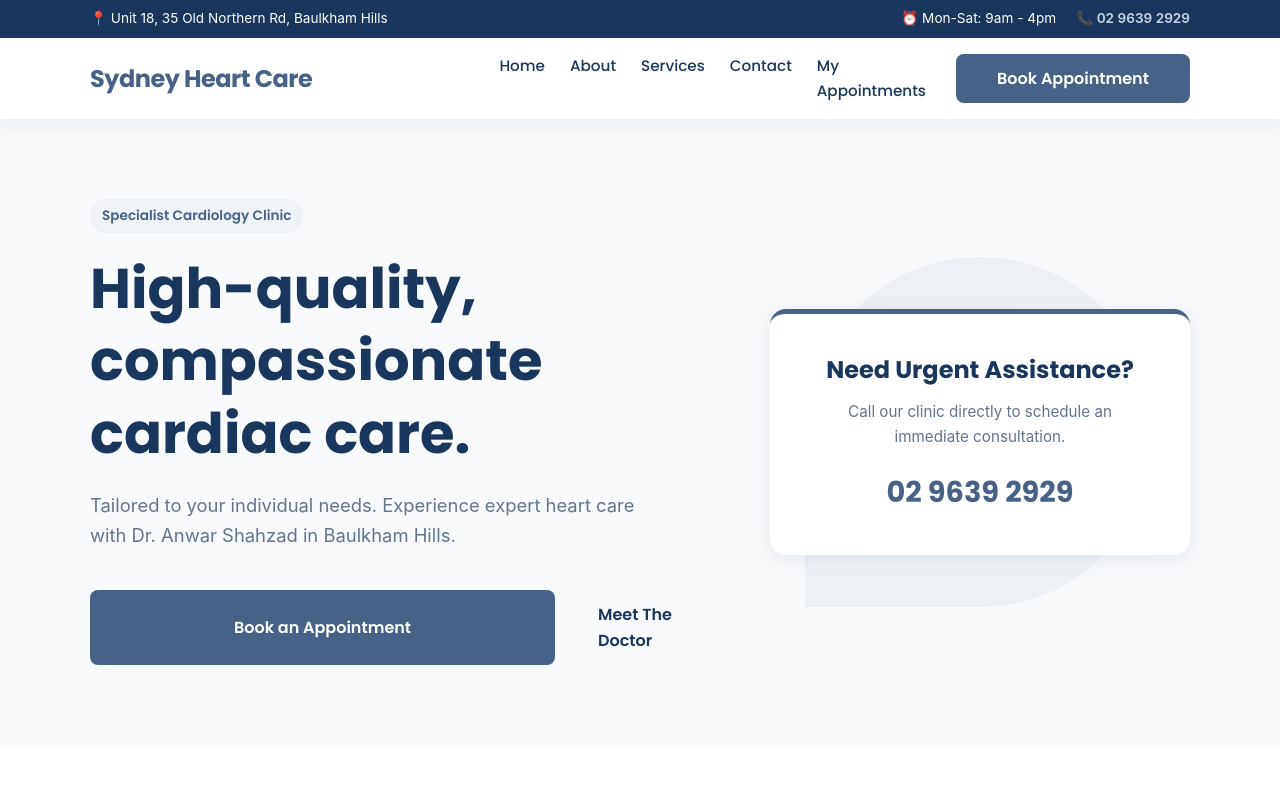
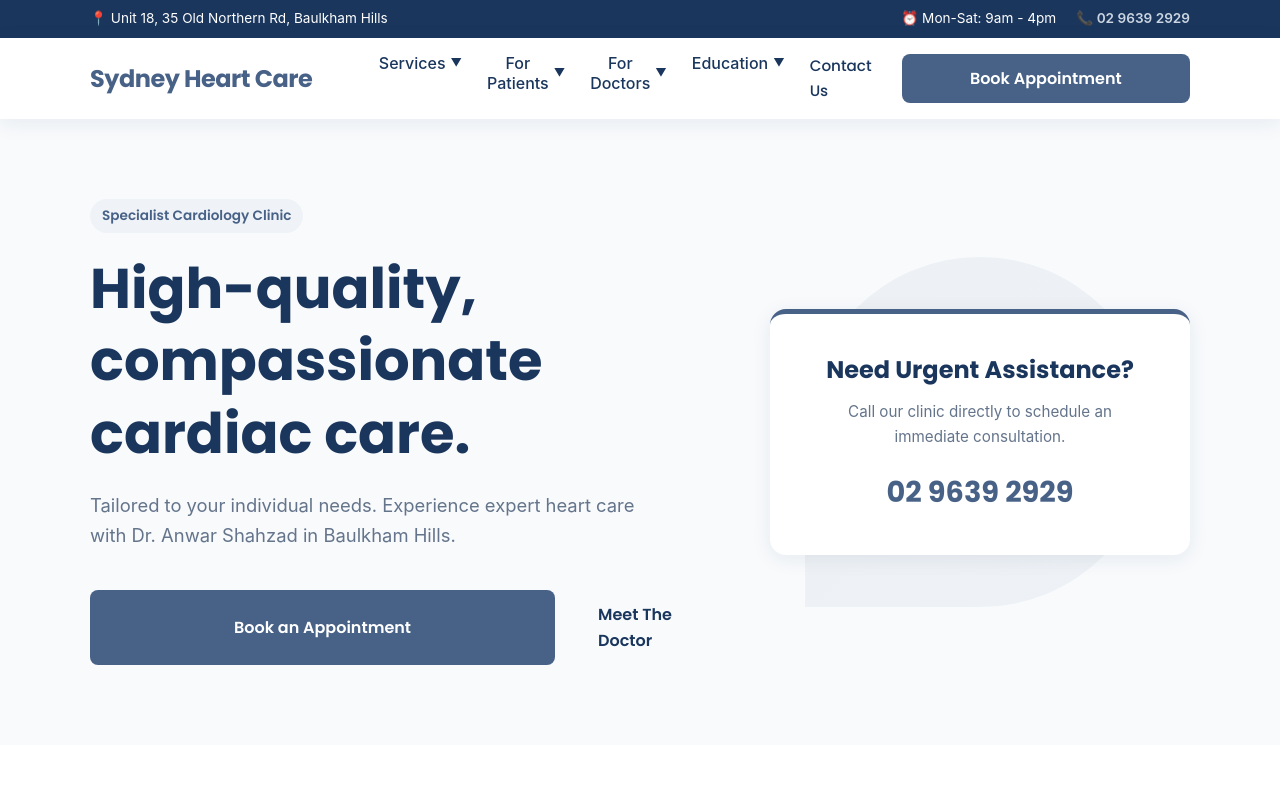
Before and after one commit to Vvk0105/Sydney_Heart_Care_Public, a React (Vite) app: page / in a window 1280 px wide. Shown: the top 800 px of the page. Built offline with nearby package versions, Linux system fonts and the light colour scheme; no server answers.

Commit message:
All pages added

```diff
--- a/src/pages/HomePage.jsx
+++ b/src/pages/HomePage.jsx
@@ -1,11 +1,9 @@
-import React, { useState, useEffect } from 'react';
+import React, { useEffect } from 'react';
+import Header from '../components/Header';
 import { Link } from 'react-router-dom';
 
-const HomePage = (currentPage = '') => {
-    const [mobileMenuOpen, setMobileMenuOpen] = useState(false);
-
+const HomePage = () => {
     useEffect(() => {
-        // Intersection Observer for scroll animations
         const animatedElements = document.querySelectorAll('.fade-in');
         const observer = new IntersectionObserver(
             (entries) => {
@@ -26,75 +24,9 @@ const HomePage = (currentPage = '') => {
         return () => observer.disconnect();
     }, []);
 
-    const toggleMobileMenu = () => {
-        setMobileMenuOpen(!mobileMenuOpen);
-    };
-
-    const scrollToSection = (e, sectionId) => {
-        e.preventDefault();
-        const target = document.querySelector(sectionId);
-        if (target) {
-            const headerOffset = 80;
-            const elementPosition = target.getBoundingClientRect().top;
-            const offsetPosition = elementPosition + window.pageYOffset - headerOffset;
-            window.scrollTo({
-                top: offsetPosition,
-                behavior: 'smooth',
-            });
-        }
-        setMobileMenuOpen(false);
-    };
-
     return (
         <div>
-            {/* Top Bar */}
-            <div className="top-bar">
-                <div className="container top-bar-inner">
-                    <div className="top-bar-left">
-                        <span>📍 Unit 18, 35 Old Northern Rd, Baulkham Hills</span>
-                    </div>
-                    <div className="top-bar-right">
-                        <span>⏰ Mon-Sat: 9am - 4pm</span>
-                        <span className="highlight-contact">📞 02 9639 2929</span>
-                    </div>
-                </div>
-            </div>
-
-            {/* Header */}
-            <header className="header" id="header">
-                <div className="container nav-container">
-                    <div className="brand">
-                        <h1 className="logo-text">Sydney Heart Care</h1>
-                    </div>
-
-                    <button
-                        className="mobile-toggle"
-                        id="mobile-toggle"
-                        aria-label="Toggle Menu"
-                        onClick={toggleMobileMenu}
-                    >
-                        <span></span>
-                        <span></span>
-                        <span></span>
-                    </button>
-
-                    <nav className={`main-nav ${mobileMenuOpen ? 'nav-open' : ''}`}>
-                        <ul className="nav-list">
-                            {/* <li><a href="#home" className="nav-link active" onClick={(e) => scrollToSection(e, '#home')}>Home</a></li>
-                            <li><a href="#about" className="nav-link" onClick={(e) => scrollToSection(e, '#about')}>About</a></li>
-                            <li><a href="#services" className="nav-link" onClick={(e) => scrollToSection(e, '#services')}>Services</a></li>
-                            <li><a href="#contact" className="nav-link" onClick={(e) => scrollToSection(e, '#contact')}>Contact</a></li>
-                            <li><Link to="/my-appointments" className="nav-link">My Appointments</Link></li> */}
-                            <li><Link to="/" className={`nav-link ${currentPage === 'home' ? 'active' : ''}`}>Home</Link></li>
-                            <li><Link to="/about" className={`nav-link ${currentPage === 'about' ? 'active' : ''}`}>About</Link></li>
-                            <li><Link to="/services" className={`nav-link ${currentPage === 'services' ? 'active' : ''}`}>Services</Link></li>
-                            <li><Link to="/contact" className={`nav-link ${currentPage === 'contact' ? 'active' : ''}`}>Contact</Link></li>
-                            <li><Link to="/my-appointments" className="nav-link">My Appointments</Link></li>
-                        </ul>
-                        <Link to="/book" className="btn btn-primary nav-btn">Book Appointment</Link>
-                    </nav>
-                </div>
-            </header>
+            <Header currentPage="home" />
 
             {/* Hero Section */}
             <section className="hero" id="home">
```
